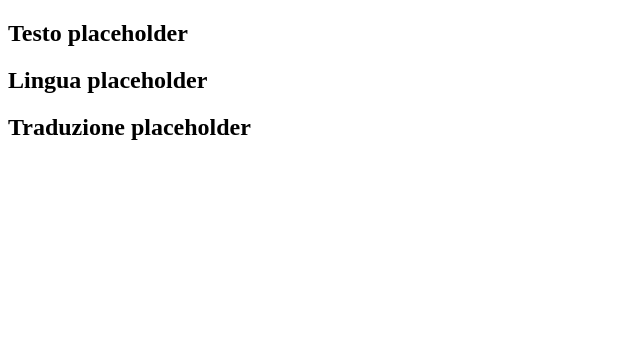
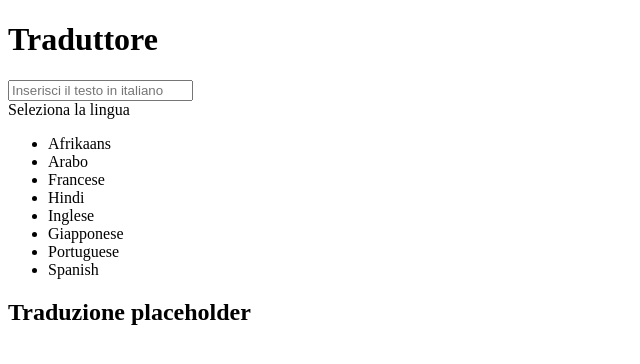
Before and after one commit to Classi-di-Mauro-Longano/primi-passi-con-react-mlongano, a React (Vite) app: page / in a window 1280 px wide. Shown: the top 364 px of the page, without its empty margins (0-640 px from the left). Built offline with nearby package versions, Linux system fonts and the light colour scheme.

Commit message:
Aggiungi gli elementi principali

```diff
--- a/src/App.jsx
+++ b/src/App.jsx
@@ -2,15 +2,17 @@ import './App.css'
 import {Testo} from './components/Testo'
 import {Lingua} from './components/Lingua'
 import {Traduzione} from './components/Traduzione'
+import {Intestazione} from './components/Intestazione'
 
 function App() {
   return (
     <>
-    <Testo />
-    <Lingua />
-    <Traduzione />
+      <Intestazione />
+      <Testo />
+      <Lingua />
+      <Traduzione />
     </>
-  )
+  );
 }
 
 export default App
--- /dev/null
+++ b/src/components/Intestazione.jsx
@@ -0,0 +1,5 @@
+export function Intestazione () {
+  return (
+    <h1>Traduttore</h1>
+  )
+}
--- a/src/components/Lingua.jsx
+++ b/src/components/Lingua.jsx
@@ -1,5 +1,27 @@
 export function Lingua() {
   return (
-    <h2>Lingua placeholder</h2>
+    <section className="selezione_lingua">
+      <label>Seleziona la lingua</label>
+      <div className="select">
+        <ul>
+          {LANGUAGES.map((language) => (
+            <li key={language.value} value={language.value}>
+              {language.label}
+            </li>
+          ))}
+        </ul>
+      </div>
+    </section>
   )
 }
+
+const LANGUAGES = [
+  { label: "Afrikaans", value: "af" },
+  { label: "Arabo", value: "ar" },
+  { label: "Francese", value: "fr" },
+  { label: "Hindi", value: "hi" },
+  { label: "Inglese", value: "en" },
+  { label: "Giapponese", value: "ja" },
+  { label: "Portuguese", value: "pt" },
+  { label: "Spanish", value: "es" },
+];
--- a/src/components/Testo.jsx
+++ b/src/components/Testo.jsx
@@ -1,5 +1,8 @@
-export function Testo() {
+export function Testo () {
   return (
-    <h2>Testo placeholder</h2>
+    <div className="field">
+      <input className="input"  placeholder="Inserisci il testo in italiano"/>
+    </div>
+
   )
 }
```
